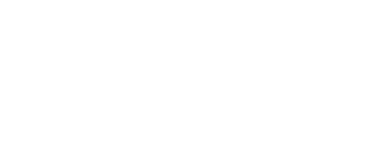
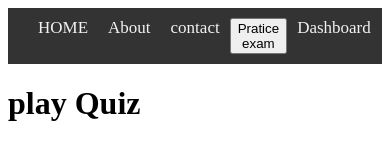
Before and after one commit to Bobcoder0010/code-after-all-i-forget, a plain HTML site: page index.html in a window 390 px wide. Drawn offline with Linux system fonts and the light colour scheme.

Commit message:
making nav bar

```diff
--- a/index.html
+++ b/index.html
@@ -3,9 +3,21 @@
 <head>
     <meta charset="UTF-8">
     <meta name="viewport" content="width=device-width, initial-scale=1.0">
-    <title>Document</title>
+    <title>Makinng Nav bar</title>
+    <link rel="stylesheet" href="style.css">
 </head>
 <body>
+<nav>
+    <ul>
+        <li><a href="/index.html">HOME</a></li>
+        <li><a href="/about.html">About </a></li>
+        <li><a href="/contact.html">contact</a></li>
+        <li><button class="pratice-exam" popovertarget="Quiz">Pratice exam </button>
+        <div  popover id="Quiz">loksewa, BCA intrance, BIT intrance, BSC Csit intrance, BIM intrance    </div></li>
+        <li><a href="/profile.html">Dashboard</a></li>
+    </ul>
+</nav>
+     <h1>play Quiz</h1>
 
 </body>
 </html>
--- /dev/null
+++ b/style.css
@@ -0,0 +1,61 @@
+/* Style for the navigation bar */
+nav {
+    background-color: #333;
+    display: flex;
+    justify-content: space-between; /* Space between links */
+    align-items: center;
+    padding: 10px 20px;
+    flex-wrap: wrap; /* Allow wrapping for responsiveness */
+}
+nav ul{
+    list-style-type: none;
+    margin: 0;
+    padding: 0;
+    overflow: hidden;
+    display: flex;
+}
+/* Navigation links */
+nav a {
+    color: #f2f2f2;
+    text-decoration: none;
+    font-size: 17px;
+    padding: 12px 16px;
+    transition: 0.3s;
+}
+
+/* Hover effect */
+nav a:hover {
+    background-color: #ddd;
+    color: black;
+}
+
+/* Active link */
+nav a.active {
+    background-color: #4CAF50;
+    color: white;
+}
+
+/* Responsive Design */
+@media screen and (max-width: 768px) {
+    nav {
+        flex-direction: column; /* Stack links vertically */
+        align-items: center;
+    }
+
+    nav a {
+        width: 100%;
+        text-align: center; /* Center text in mobile view */
+        padding: 10px;
+    }
+}
+.pratice-exam{
+    position: relative;
+  }
+  #Quiz {
+    position: absolute;
+    bottom: 0;
+    margin: 0;
+    padding: 0;
+
+
+  }
```
